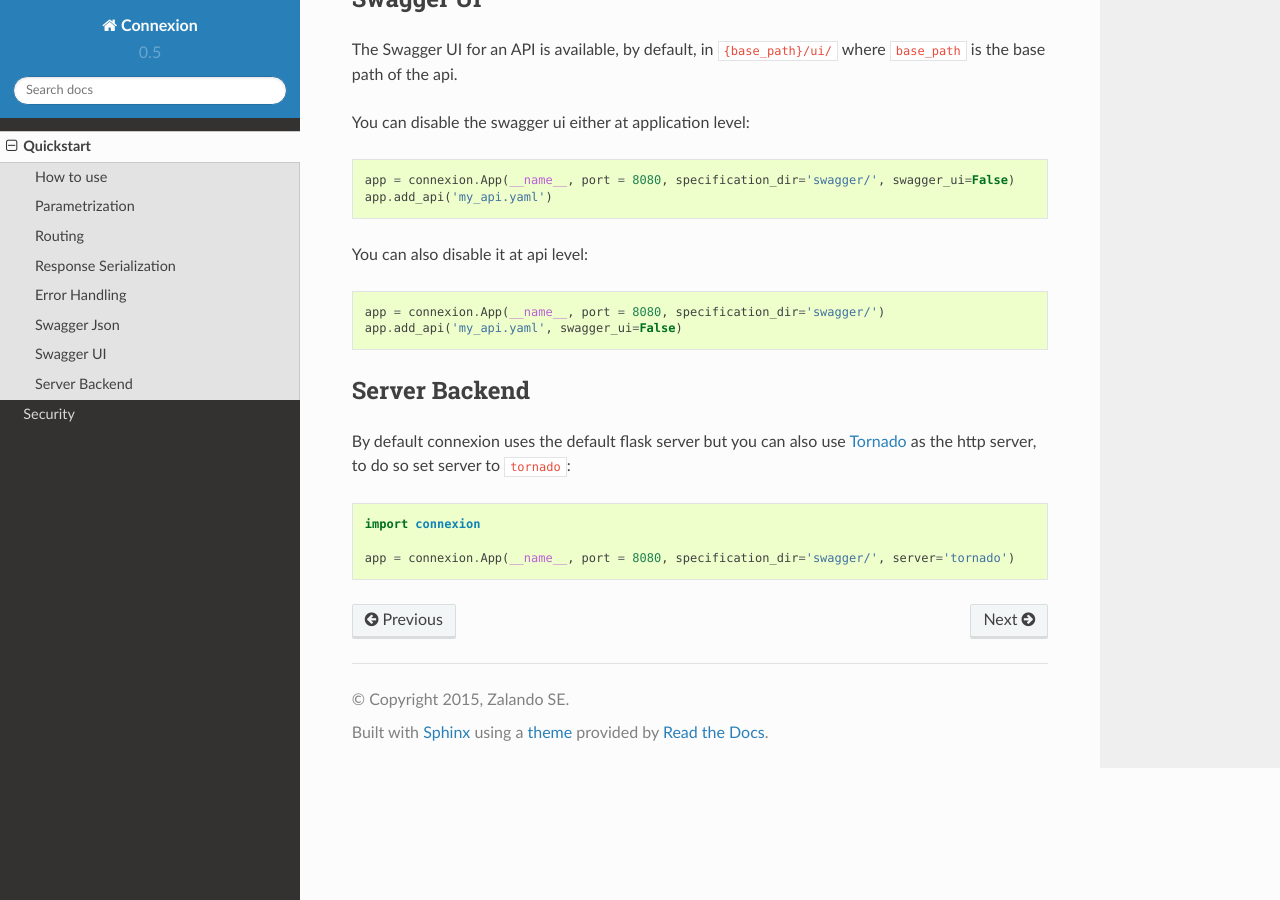
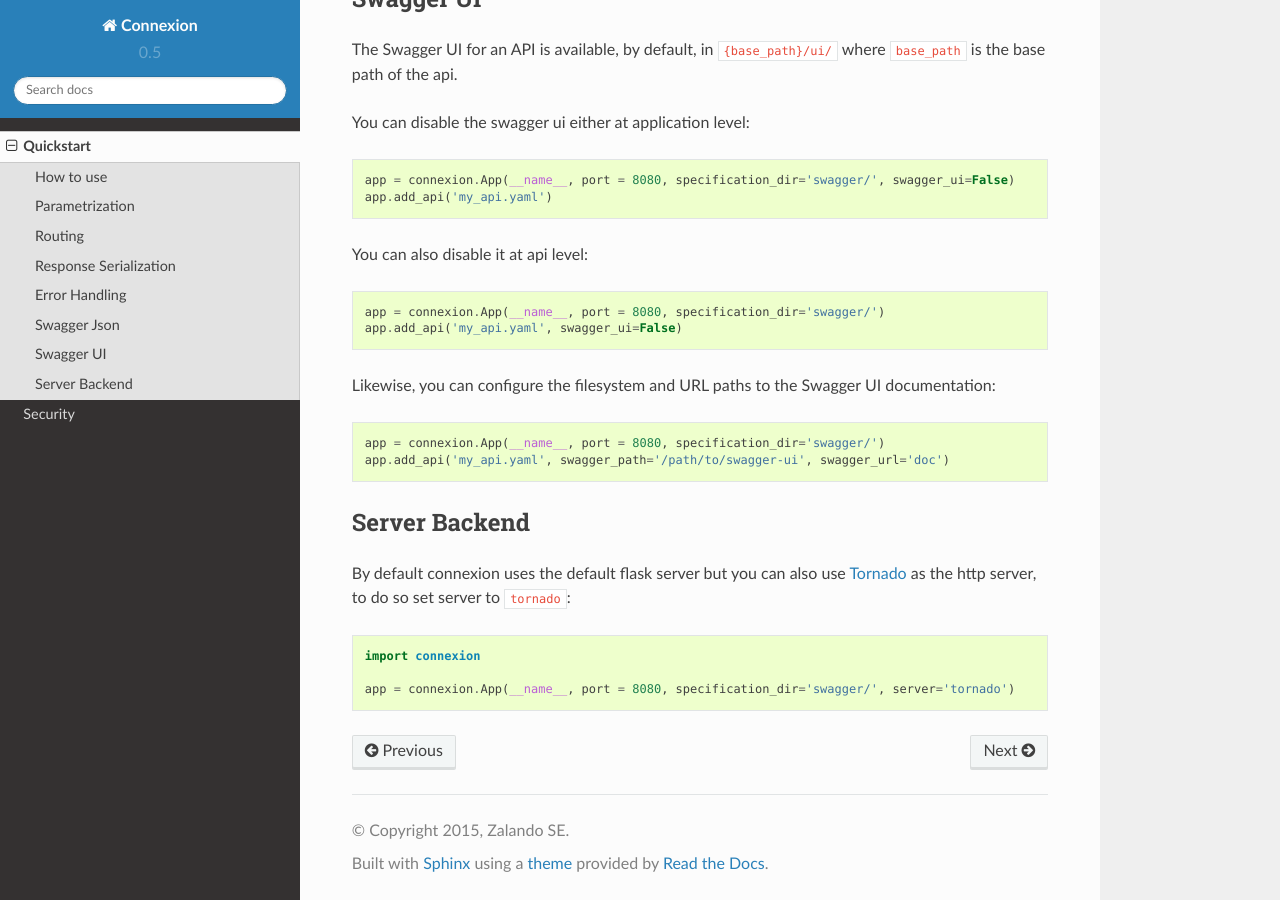
Before and after one commit to spec-first/connexion, a Sphinx documentation site: the page built from docs/quickstart.rst, in a window 1280 px wide and 900 px high, scrolled down 1955 px. Built offline with Sphinx 7.4.7 and the Read the Docs theme 2.0.0, drawn with Linux system fonts in a browser that asks for light colours.

Commit message:
Updated docs for new configurable swagger-ui path and URL

```diff
--- a/docs/quickstart.rst
+++ b/docs/quickstart.rst
@@ -106,6 +106,15 @@
     app = connexion.App(__name__, port = 8080, specification_dir='swagger/')
     app.add_api('my_api.yaml', swagger_ui=False)
 
+Likewise, you can configure the filesystem and URL paths to the Swagger UI
+documentation:
+
+.. code-block:: python
+
+    app = connexion.App(__name__, port = 8080, specification_dir='swagger/')
+    app.add_api('my_api.yaml', swagger_path='/path/to/swagger-ui', swagger_url='doc')
+
+
 
 Server Backend
 --------------
```
